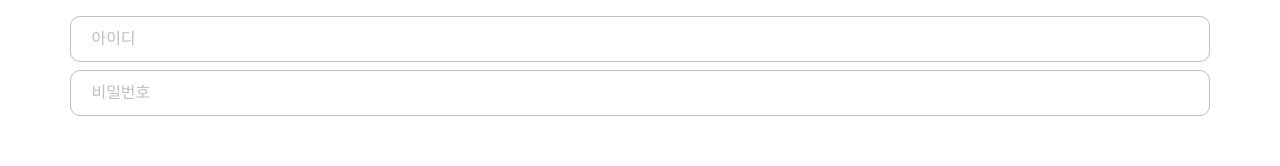
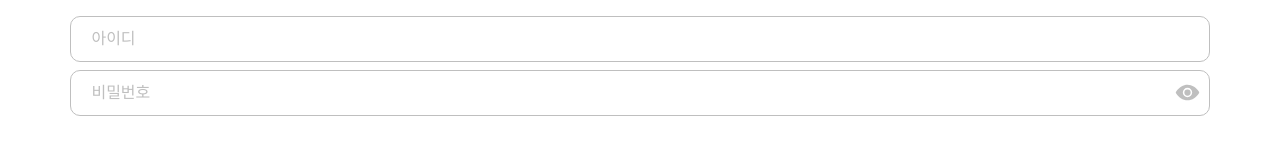
Before and after one commit to Minn97u/Do-High, a React (Create React App) app: page /auth/login in a window 1280 px wide. Shown: the part 357-523 px from the top of the page. Built offline with nearby package versions, Linux system fonts and the light colour scheme; a web font is replaced by a local one.

Commit message:
feat: 비밀번호 토글 기능 추가

```diff
--- a/package.json
+++ b/package.json
@@ -9,6 +9,7 @@
     "axios": "^1.7.9",
     "react": "^19.0.0",
     "react-dom": "^19.0.0",
+    "react-icons": "^5.4.0",
     "react-router-dom": "^7.1.1",
     "react-scripts": "5.0.1",
     "styled-components": "^6.1.14",
--- a/src/pages/Login.js
+++ b/src/pages/Login.js
@@ -1,9 +1,11 @@
 import React, { useState } from "react";
 import styled from "styled-components";
+import { IoEye, IoEyeOff } from "react-icons/io5";
 import logo from "../assets/logo.svg";
 
 const Login = () => {
   const [userType, setUserType] = useState("general");
+  const [showPassword, setShowPassword] = useState(false);
 
   return (
     <Container>
@@ -21,7 +23,15 @@ const Login = () => {
       </TabContainer>
       <InputContainer>
         <Input type="text" placeholder="아이디" />
-        <Input type="password" placeholder="비밀번호" />
+        <PasswordContainer>
+          <Input
+            type={showPassword ? "text" : "password"}
+            placeholder="비밀번호"
+          />
+          <ToggleButton onClick={() => setShowPassword(!showPassword)}>
+            {showPassword ? <IoEyeOff /> : <IoEye />}
+          </ToggleButton>
+        </PasswordContainer>
       </InputContainer>
       <LoginButton>로그인</LoginButton>
       <Inquiry>관리자에게 찾기 문의하기</Inquiry>
@@ -96,6 +106,22 @@ const LoginButton = styled.button`
   margin-bottom: 22px;
 `;
 
+const PasswordContainer = styled.div`
+  position: relative;
+  width: 100%;
+`;
+
+const ToggleButton = styled.div`
+  position: absolute;
+  right: 10px;
+  top: 50%;
+  transform: translateY(-40%);
+  cursor: pointer;
+  font-size: 25px;
+  color: ${(props) => props.theme.colors.gray2};
+  user-select: none;
+`;
+
 const Inquiry = styled.div`
   font-size: 14px;
   color: ${(props) => props.theme.colors.gray2};
```
Also changed, not shown: 1 other file (tests, documents, lock files or other folders).
